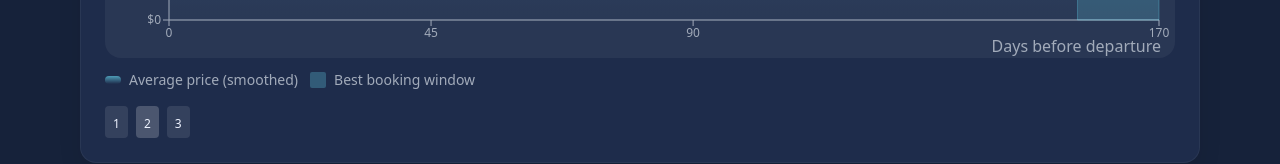
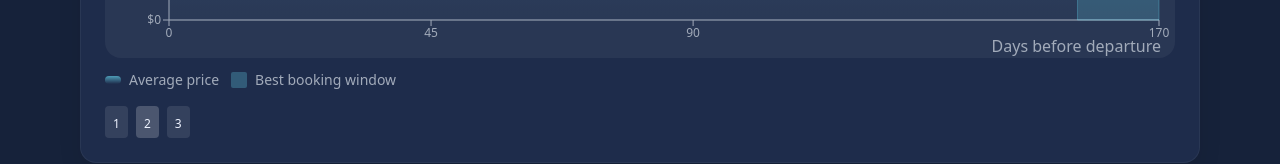
Before and after one commit to BrettWS2025/travelscout, a Next.js app: page / in a window 1280 px wide. Both pictures are taken after a click on the button "Australia & Pacific Islands". Shown: the part 1283-1447 px from the top of the page. Built offline with nearby package versions, Linux system fonts and the light colour scheme.

Commit message:
Update label for average price in flight chart

```diff
--- a/components/AusPacificFlightBookingTimingChart.tsx
+++ b/components/AusPacificFlightBookingTimingChart.tsx
@@ -184,7 +184,7 @@ export default function AusPacificFlightBookingTimingChart({
         <span className="inline-flex items-center gap-2">
           <span className="inline-block w-4 h-2 rounded"
                 style={{ background: "linear-gradient(180deg, var(--accent) 0%, transparent 100%)", opacity: 0.6 }} />
-          Average price (smoothed)
+          Average price
         </span>
         <span className="inline-flex items-center gap-2">
           <span className="inline-block w-4 h-4 rounded-sm" style={{ background: "var(--accent)", opacity: 0.25 }} />
```
